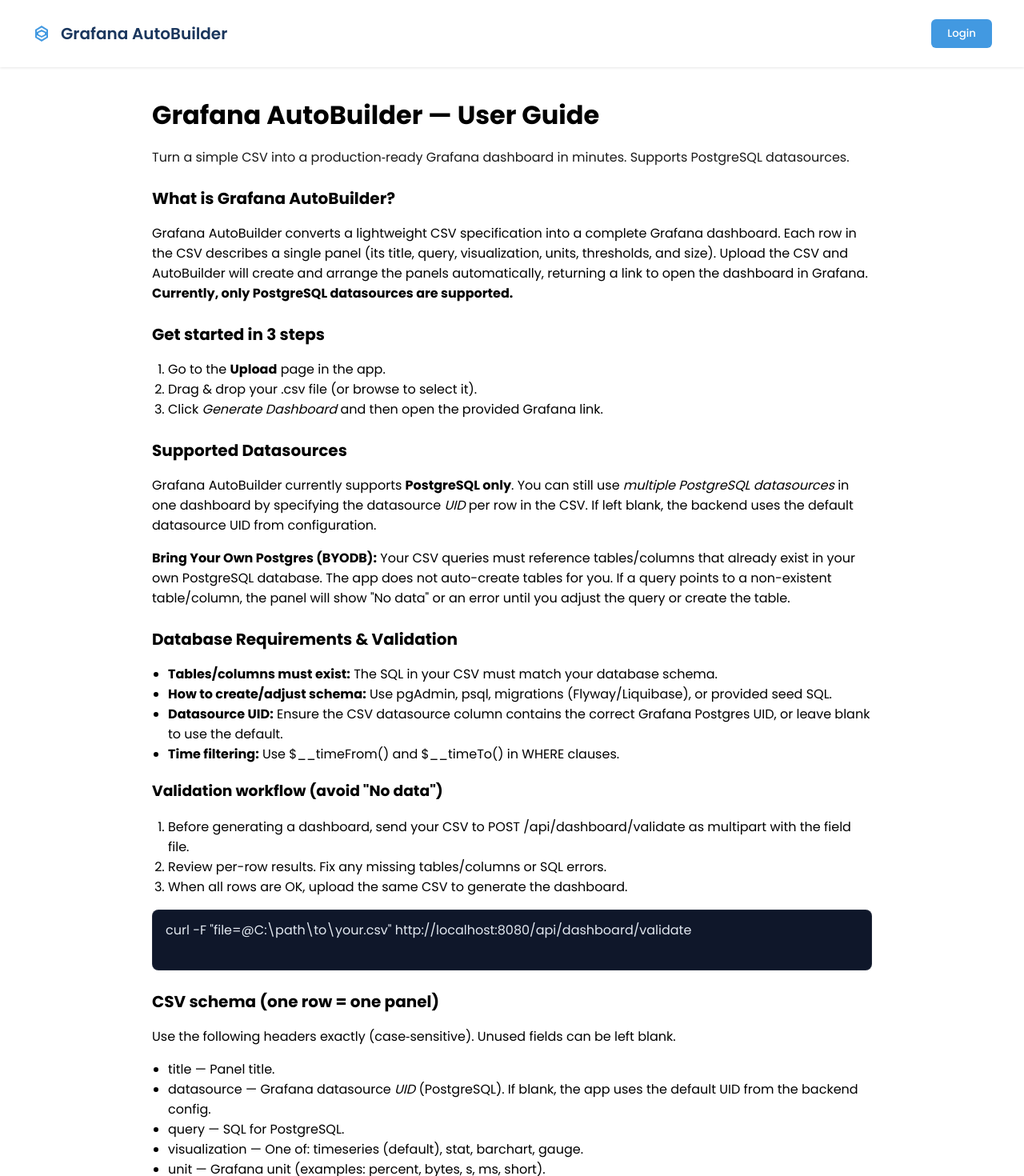
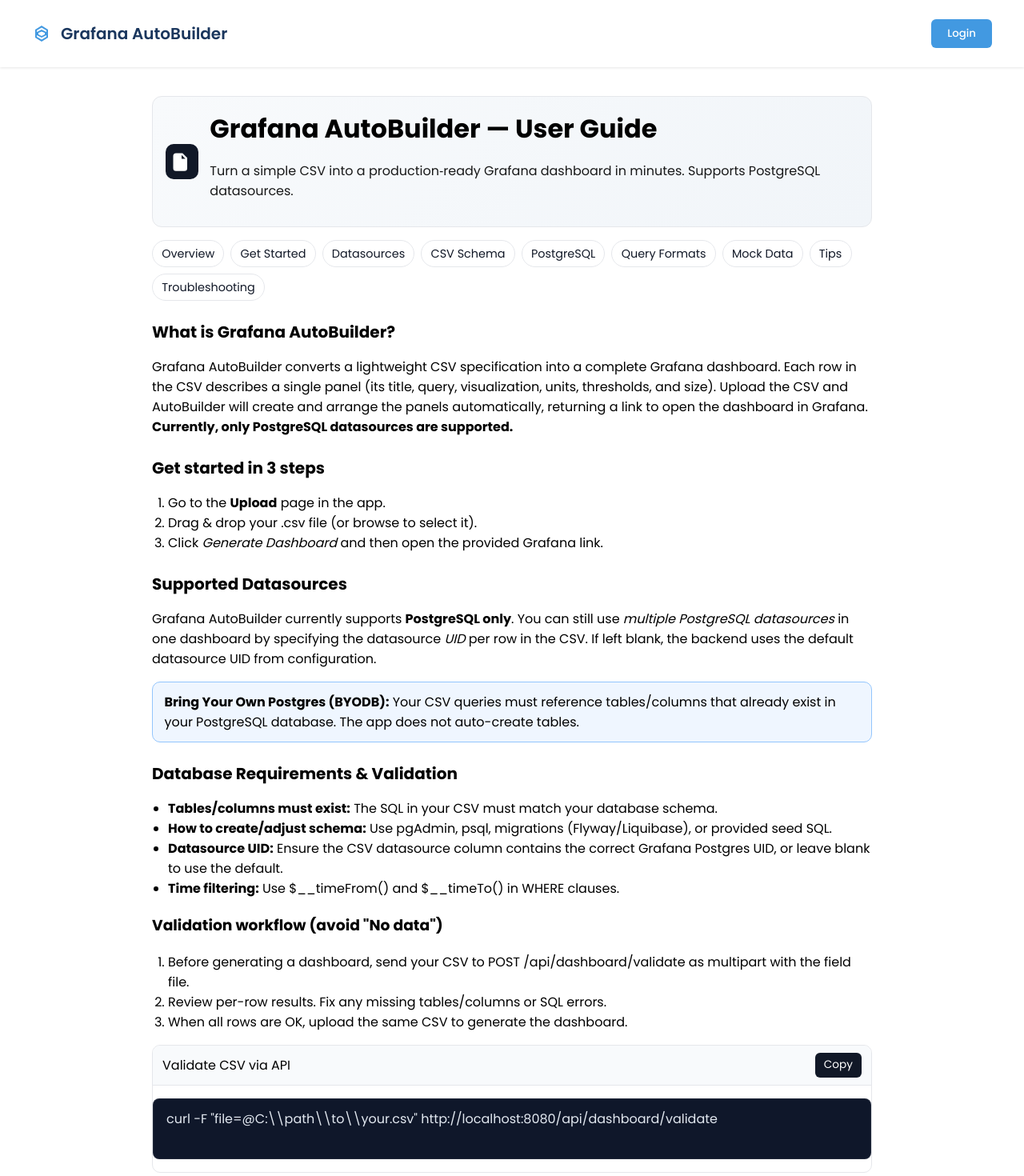
Before and after one commit to SharvilDhumal/GrafanaAutoBuilder, an Angular app: page /docs in a window 1280 px wide. Shown: the top 1470 px of the page at 80% size. Built offline with nearby package versions, Linux system fonts and the light colour scheme.

Commit message:
ui changes

```diff
--- a/src/app/Components/documentation/documentation.css
+++ b/src/app/Components/documentation/documentation.css
@@ -3,6 +3,27 @@
   margin: 0 auto;
   margin-top: 88px; /* offset for fixed navbar height */
   padding: 2rem 1.25rem 3rem;
+}
+
+.doc-hero {
+  display: flex;
+  align-items: center;
+  gap: 0.9rem;
+  background: linear-gradient(135deg, #f8fafc, #f1f5f9);
+  border: 1px solid #e5e7eb;
+  border-radius: 12px;
+  padding: 1rem 1rem;
+  margin-bottom: 1rem;
+}
+
+.doc-hero__icon {
+  background: #111827;
+  color: #fff;
+  border-radius: 10px;
+  width: 44px;
+  height: 44px;
+  display: grid;
+  place-items: center;
 }
 
 .lead {
@@ -20,6 +41,26 @@
   margin: 1.5rem 0 0.5rem;
 }
 
+.quick-nav {
+  display: flex;
+  flex-wrap: wrap;
+  gap: 0.5rem;
+  margin: 0 0 1.25rem;
+}
+
+.chip {
+  display: inline-block;
+  padding: 0.35rem 0.7rem;
+  border-radius: 999px;
+  border: 1px solid #e5e7eb;
+  background: #fff;
+  color: #111827;
+  text-decoration: none;
+  font-size: 0.9rem;
+}
+
+.chip:hover { background: #f9fafb; }
+
 ul,
 ol {
   padding-left: 1.25rem;
@@ -34,3 +75,47 @@
   overflow-x: auto;
   border: 1px solid rgba(255, 255, 255, 0.08);
 }
+
+.code-block {
+  border: 1px solid #e5e7eb;
+  border-radius: 10px;
+  overflow: hidden;
+  margin: 0.5rem 0 1rem;
+  background: #fff;
+}
+
+.code-block__header {
+  display: flex;
+  align-items: center;
+  justify-content: space-between;
+  padding: 0.55rem 0.75rem;
+  background: #f8fafc;
+  border-bottom: 1px solid #e5e7eb;
+}
+
+.copy-btn {
+  background: #111827;
+  color: #fff;
+  border: none;
+  padding: 0.35rem 0.7rem;
+  border-radius: 6px;
+  font-size: 0.85rem;
+  cursor: pointer;
+}
+
+.copy-btn.copied { background: #10b981; }
+
+.callout {
+  border-radius: 10px;
+  padding: 0.75rem 0.9rem;
+  margin: 0.75rem 0 1rem;
+  border: 1px solid #e5e7eb;
+  background: #f8fafc;
+}
+
+.callout-info {
+  border-color: #93c5fd;
+  background: #eff6ff;
+}
+
+.tips-list li { margin-bottom: 0.35rem; }
--- a/src/app/Components/documentation/documentation.html
+++ b/src/app/Components/documentation/documentation.html
@@ -1,11 +1,26 @@
 <app-navbar></app-navbar>
 <section class="doc-wrapper">
-  <h1>Grafana AutoBuilder — User Guide</h1>
+  <header class="doc-hero">
+    <div class="doc-hero__icon" aria-hidden="true">
+      <svg viewBox="0 0 24 24" width="28" height="28"><path fill="currentColor" d="M3 6a3 3 0 013-3h7l5 5v11a3 3 0 01-3 3H6a3 3 0 01-3-3V6zm9-1v4h4"/></svg>
+    </div>
+    <div>
+      <h1>Grafana AutoBuilder — User Guide</h1>
+      <p class="lead">Turn a simple CSV into a production‑ready Grafana dashboard in minutes. Supports PostgreSQL datasources.</p>
+    </div>
+  </header>
 
-  <p class="lead">
-    Turn a simple CSV into a production‑ready Grafana dashboard in minutes.
-    Supports PostgreSQL datasources.
-  </p>
+  <nav class="quick-nav" aria-label="Quick navigation">
+    <a href="#what-is" class="chip">Overview</a>
+    <a href="#get-started" class="chip">Get Started</a>
+    <a href="#datasources" class="chip">Datasources</a>
+    <a href="#csv-schema" class="chip">CSV Schema</a>
+    <a href="#postgresql-setup" class="chip">PostgreSQL</a>
+    <a href="#query-formats" class="chip">Query Formats</a>
+    <a href="#mock-data" class="chip">Mock Data</a>
+    <a href="#tips" class="chip">Tips</a>
+    <a href="#troubleshooting" class="chip">Troubleshooting</a>
+  </nav>
 
   <h2 id="what-is">What is Grafana AutoBuilder?</h2>
   <p>
@@ -34,13 +49,10 @@
     backend uses the default datasource UID from configuration.
   </p>
 
-  <p>
+  <div class="callout callout-info">
     <strong>Bring Your Own Postgres (BYODB):</strong>
-    Your CSV queries must reference tables/columns that already exist in your
-    own PostgreSQL database. The app does not auto-create tables for you.
-    If a query points to a non-existent table/column, the panel will show
-    "No data" or an error until you adjust the query or create the table.
-  </p>
+    Your CSV queries must reference tables/columns that already exist in your PostgreSQL database. The app does not auto-create tables.
+  </div>
 
   <h2 id="db-requirements">Database Requirements & Validation</h2>
   <ul>
@@ -57,9 +69,15 @@
     <li>When all rows are OK, upload the same CSV to generate the dashboard.</li>
   </ol>
 
-  <pre class="code">
-curl -F "file=@C:\path\to\your.csv" http://localhost:8080/api/dashboard/validate
-  </pre>
+  <div class="code-block">
+    <div class="code-block__header">
+      <span>Validate CSV via API</span>
+      <button class="copy-btn" (click)="copy(codeValidate.textContent || '', 'validate')" [class.copied]="copiedId==='validate'">{{ copiedId==='validate' ? 'Copied' : 'Copy' }}</button>
+    </div>
+    <pre class="code" #codeValidate>
+curl -F "file=@C:\\path\\to\\your.csv" http://localhost:8080/api/dashboard/validate
+    </pre>
+  </div>
 
   <h2 id="csv-schema">CSV schema (one row = one panel)</h2>
   <p>
@@ -119,12 +137,19 @@
   </ul>
 
   <h3 id="csv-example-postgresql">Sample CSV - PostgreSQL</h3>
-  <pre class="code">
+  <div class="code-block">
+    <div class="code-block__header">
+      <span>CSV snippet</span>
+      <button class="copy-btn" (click)="copy(codeCsv.textContent || '', 'csv')" [class.copied]="copiedId==='csv'">{{ copiedId==='csv' ? 'Copied' : 'Copy' }}</button>
+    </div>
+    <pre class="code" #codeCsv>
 title,datasource,query,visualization,unit,thresholds,w,h
 User Registrations,fev06aq8frhfka,"SELECT DATE_TRUNC('day', created_at) as time, COUNT(*) as value FROM users WHERE created_at >= $__timeFrom() AND created_at <= $__timeTo() GROUP BY DATE_TRUNC('day', created_at) ORDER BY time",timeseries,short,100|200,12,8
 Active Users,fev06aq8frhfka,"SELECT DATE_TRUNC('hour', last_login) as time, COUNT(DISTINCT user_id) as value FROM user_sessions WHERE last_login >= $__timeFrom() AND last_login <= $__timeTo() GROUP BY DATE_TRUNC('hour', last_login) ORDER BY time",timeseries,short,50|100,6,6
 Error Rate,fev06aq8frhfka,"SELECT DATE_TRUNC('minute', timestamp) as time, (COUNT(CASE WHEN status_code >= 400 THEN 1 END) * 100.0 / COUNT(*)) as value FROM application_logs WHERE timestamp >= $__timeFrom() AND timestamp <= $__timeTo() GROUP BY DATE_TRUNC('minute', timestamp) ORDER BY time",barchart,percent,5|10,6,6
-Response Time,fev06aq8frhfka,"SELECT DATE_TRUNC('minute', request_time) as time, AVG(response_time_ms) as value FROM api_requests WHERE request_time >= $__timeFrom() AND request_time <= $__timeTo() GROUP BY DATE_TRUNC('minute', request_time) ORDER BY time",timeseries,ms,200|500,12,6</pre
+Response Time,fev06aq8frhfka,"SELECT DATE_TRUNC('minute', request_time) as time, AVG(response_time_ms) as value FROM api_requests WHERE request_time >= $__timeFrom() AND request_time <= $__timeTo() GROUP BY DATE_TRUNC('minute', request_time) ORDER BY time",timeseries,ms,200|500,12,6
+    </pre>
+  </div>
   >
 
   <h2 id="postgresql-setup">PostgreSQL Setup</h2>
@@ -153,16 +178,27 @@
     </li>
     <li>
       <strong>Run the test data script:</strong>
-      <pre class="code">
-psql -U grafana_user -d grafana_autobuilder -f src/Backend/setup_test_data.sql</pre
-      >
+      <div class="code-block">
+        <div class="code-block__header">
+          <span>psql command</span>
+          <button class="copy-btn" (click)="copy(codePsql.textContent || '', 'psql')" [class.copied]="copiedId==='psql'">{{ copiedId==='psql' ? 'Copied' : 'Copy' }}</button>
+        </div>
+        <pre class="code" #codePsql>
+psql -U grafana_user -d grafana_autobuilder -f src/Backend/setup_test_data.sql
+        </pre>
+      </div>
     </li>
   </ol>
 
   <h2 id="query-formats">Query Formats</h2>
 
   <h3>PostgreSQL (SQL)</h3>
-  <pre class="code">
+  <div class="code-block">
+    <div class="code-block__header">
+      <span>PostgreSQL query examples</span>
+      <button class="copy-btn" (click)="copy(codeSql.textContent || '', 'sql')" [class.copied]="copiedId==='sql'">{{ copiedId==='sql' ? 'Copied' : 'Copy' }}</button>
+    </div>
+    <pre class="code" #codeSql>
 -- User registrations by day
 SELECT
   DATE_TRUNC('day', created_at) as time,
@@ -179,7 +215,9 @@
 FROM application_logs
 WHERE timestamp >= $__timeFrom() AND timestamp <= $__timeTo()
 GROUP BY DATE_TRUNC('minute', timestamp)
-ORDER BY time</pre
+ORDER BY time
+    </pre>
+  </div>
   >
 
   <h2 id="mock-data">Generate mock data</h2>
@@ -199,7 +237,12 @@
   </ol>
 
   <h3 id="ai-prompt">AI prompt to generate a CSV for this project</h3>
-  <pre class="code">
+  <div class="code-block">
+    <div class="code-block__header">
+      <span>AI prompt</span>
+      <button class="copy-btn" (click)="copy(codeAi.textContent || '', 'ai')" [class.copied]="copiedId==='ai'">{{ copiedId==='ai' ? 'Copied' : 'Copy' }}</button>
+    </div>
+    <pre class="code" #codeAi>
 You are generating a CSV for Grafana AutoBuilder. Output ONLY valid CSV with this header:
 title,datasource,query,visualization,unit,thresholds,w,h
 
@@ -217,11 +260,13 @@
 - Include WHERE clause with $__timeFrom() and $__timeTo()
 - ORDER BY time
 
-Return ONLY the CSV rows including the header. No commentary.</pre
+Return ONLY the CSV rows including the header. No commentary.
+    </pre>
+  </div>
   >
 
   <h2 id="tips">Tips & validation</h2>
-  <ul>
+  <ul class="tips-list">
     <li>Header names must match the schema. Extra columns are ignored.</li>
     <li>
       Leave cells empty rather than writing <code>n/a</code> to avoid parsing
@@ -251,7 +296,7 @@
   </ul>
 
   <h2 id="troubleshooting">Troubleshooting</h2>
-  <ul>
+  <ul class="tips-list">
     <li>
       <strong>No data showing:</strong> Check that your PostgreSQL queries use
       <code>$__timeFrom()</code> and <code>$__timeTo()</code>
--- a/src/app/Components/documentation/documentation.ts
+++ b/src/app/Components/documentation/documentation.ts
@@ -9,4 +9,28 @@
   templateUrl: './documentation.html',
   styleUrls: ['./documentation.css'],
 })
-export class Documentation {}
+export class Documentation {
+  copiedId: string | null = null;
+
+  async copy(text: string, id: string): Promise<void> {
+    if (!text) return;
+    try {
+      if (navigator.clipboard && navigator.clipboard.writeText) {
+        await navigator.clipboard.writeText(text.trim());
+      } else {
+        const ta = document.createElement('textarea');
+        ta.value = text.trim();
+        ta.style.position = 'fixed';
+        ta.style.opacity = '0';
+        document.body.appendChild(ta);
+        ta.select();
+        document.execCommand('copy');
+        document.body.removeChild(ta);
+      }
+      this.copiedId = id;
+      setTimeout(() => (this.copiedId = null), 1600);
+    } catch (e) {
+      /* swallow */
+    }
+  }
+}
```
